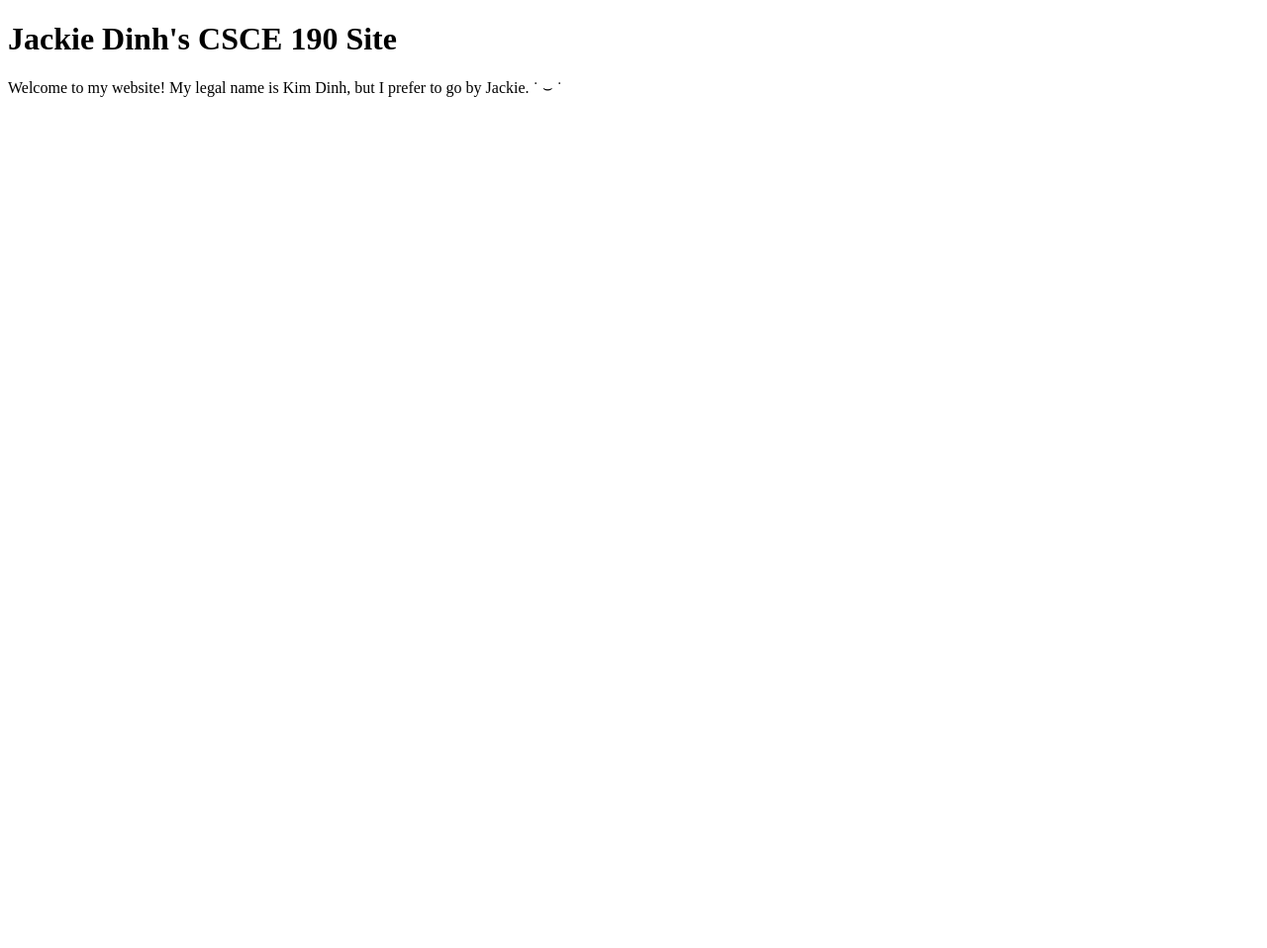
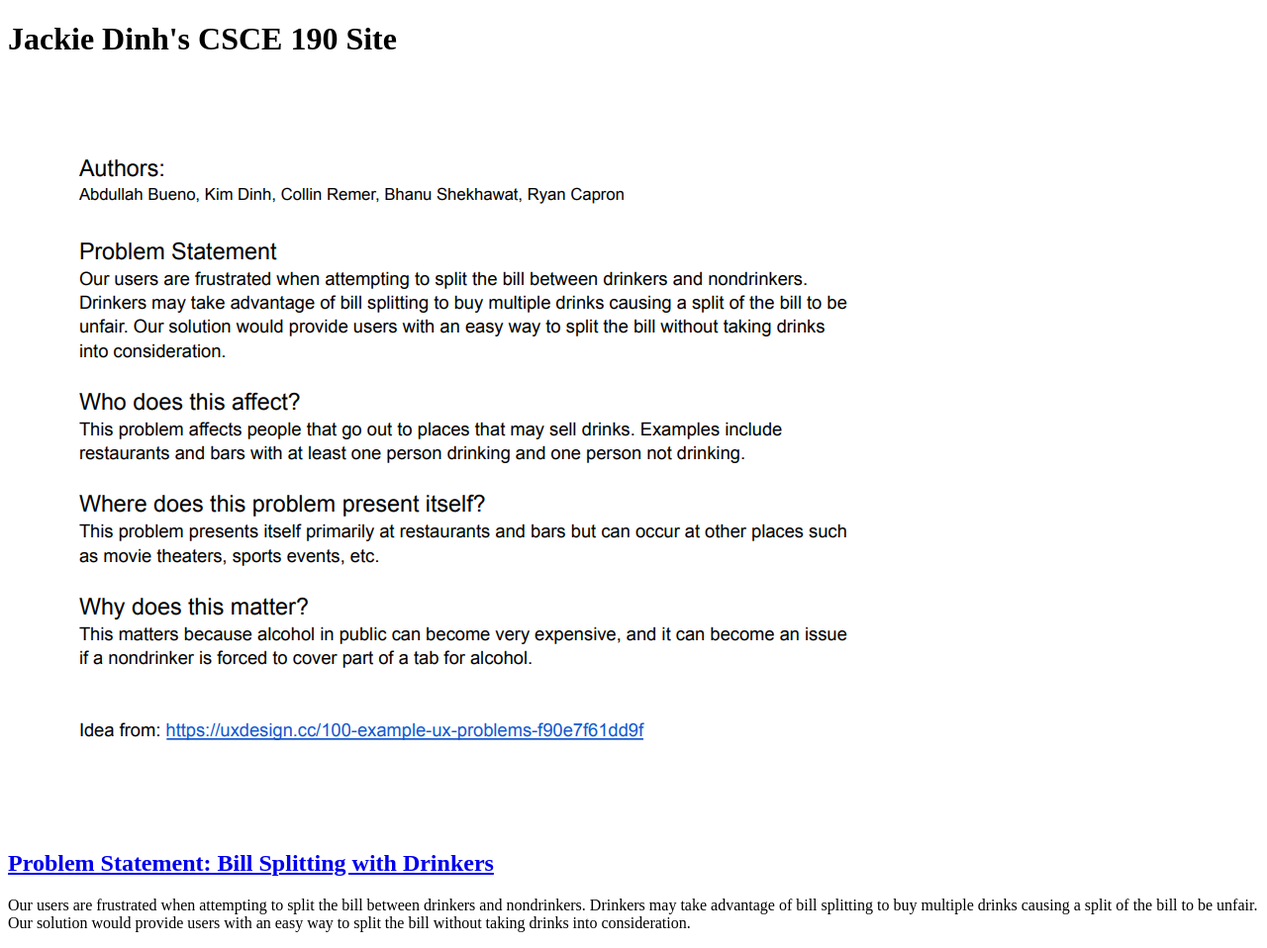
Before and after one commit to jackiehdinh/jackiehdinh.github.io, a plain HTML site: page index.html in a window 1280 px wide. Shown: the whole page at 99% size. Before the commit the page ends 800 px from the top, so only its background shows below. Drawn offline with Linux system fonts and the light colour scheme.

Commit message:
Add files via upload

```diff
--- a/index.html
+++ b/index.html
@@ -9,8 +9,14 @@
         <h1>
             Jackie Dinh's CSCE 190 Site
         </h1>
-        <p>
-            Welcome to my website! My legal name is Kim Dinh, but I prefer to go by Jackie. &dot; &smile; &dot;
-            </p>
+        <section class="assignment">
+            <a href="files/Tea Music Problem Statement.pdf"><img src="images/Problem Statement.PNG"></a>
+            <section class="assignment-details">
+                <a href="files/Tea Music Problem Statement.pdf"><h2>Problem Statement: Bill Splitting with Drinkers</h2></a>
+                <p>
+                    Our users are frustrated when attempting to split the bill between drinkers and nondrinkers. Drinkers may take advantage of bill splitting to buy multiple drinks causing a split of the bill to be unfair. Our solution would provide users with an easy way to split the bill without taking drinks into consideration.
+                </p>
+            </section>
+        </section>
     </body>
 </html>
```
Also changed, not shown: Images/Problem Statement.PNG (added), 1 other file.
